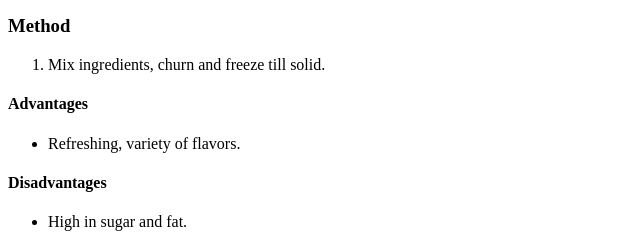
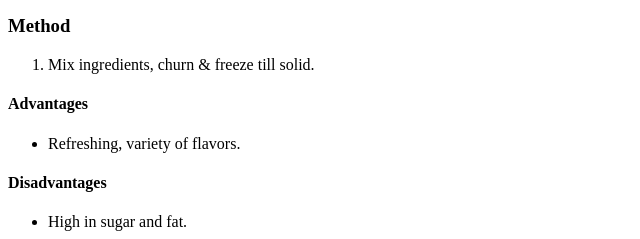
Before and after one commit to bhaviisri09/Recipe-Card, a plain HTML site: page index.html in a window 1280 px wide. Shown: the part 2111-2350 px from the top of the page, 0-640 px from the left. Drawn offline with Linux system fonts and the light colour scheme.

Commit message:
Update index.html

```diff
--- a/index.html
+++ b/index.html
@@ -72,7 +72,7 @@
         </ul>
         <h3>Method</h3>
         <ol>
-          <li>Mix ingredients, churn and freeze till solid.</li>
+          <li>Mix ingredients, churn & freeze till solid.</li>
         </ol>
         <h4>Advantages</h4>
         <ul>
```
